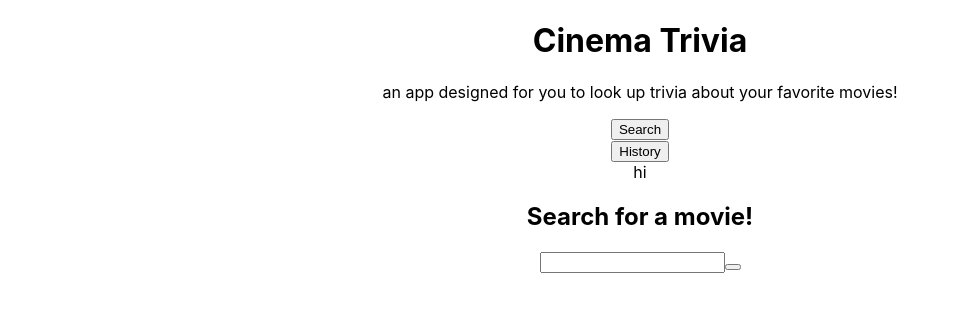
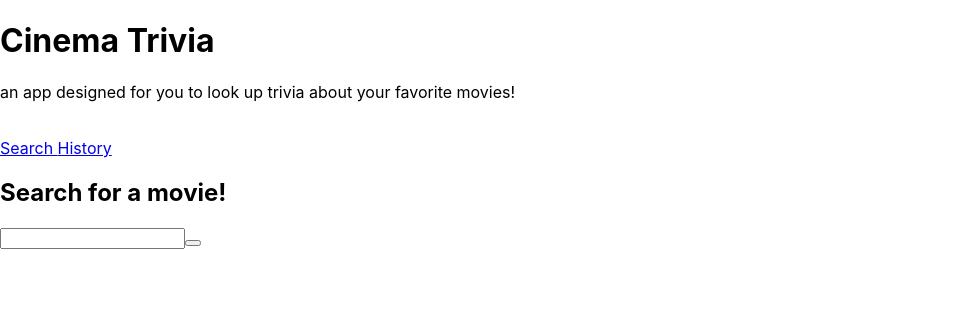
Before and after one commit to paaaarv/cinematrivia, a React (Create React App) app: page /search in a window 1280 px wide. Shown: the top 312 px of the page, without its empty margins (0-960 px from the left). Built offline with nearby package versions, Linux system fonts and the light colour scheme; no server answers.

Commit message:
added react-router routes and navlink

```diff
--- a/src/components/Heading.js
+++ b/src/components/Heading.js
@@ -1,6 +1,5 @@
 import React from 'react';
-
-
+import{ NavLink } from 'react-router-dom';
 
 export default class Heading extends React.Component{
     constructor(){
@@ -12,6 +11,11 @@ export default class Heading extends React.Component{
             <div className="heading">
                 <h1> Cinema Trivia </h1>
                 <p> an app designed for you to look up trivia about your favorite movies!</p>
+                <br/>
+                <div>
+                    <NavLink to="/search" exact> Search </NavLink>
+                    <NavLink to="/history" exact> History </NavLink>
+                </div>
             </div>
         )
     }
--- a/src/components/Tab.js
+++ b/src/components/Tab.js
@@ -7,8 +7,6 @@ export default class Tab extends React.Component{
 
     constructor(props){
         super(props);
-        this.attribute = props.attribute
-        this.section = props.section
     }
 
 
@@ -17,7 +15,7 @@ export default class Tab extends React.Component{
         return(
             <div>
             <div className="button">
-                <button onClick={this.handleClick} className={this.attribute}> {this.attribute}</button>
+                <button onClick={this.handleClick} className={this.props.attribute}> {this.props.attribute}</button>
             </div>
             </div>
         )
--- a/src/index.js
+++ b/src/index.js
@@ -1,13 +1,23 @@
 import React from 'react';
 import ReactDOM from 'react-dom';
 import './index.css';
-import App from './App';
+import Heading from './components/Heading.js'
+import History from './components/History.js'
+import Form from './components/Form.js'
+import ContentContainer from './components/ContentContainer.js'
+import {BrowserRouter as Router, Route} from 'react-router-dom';
 import reportWebVitals from './reportWebVitals';
 
-ReactDOM.render(
-  <React.StrictMode>
-    <App />
-  </React.StrictMode>,
+ReactDOM.render((
+    <Router>
+        <div>
+            <Route path="/" component={Heading}/>
+            <Route exact path="/search" component={Form}/>
+            <Route exact path="/history" component={History}/>
+            <Route exact path="/trivia" component={ContentContainer}/>
+        </div>
+    </Router>
+),
   document.getElementById('root')
 );
 
```
